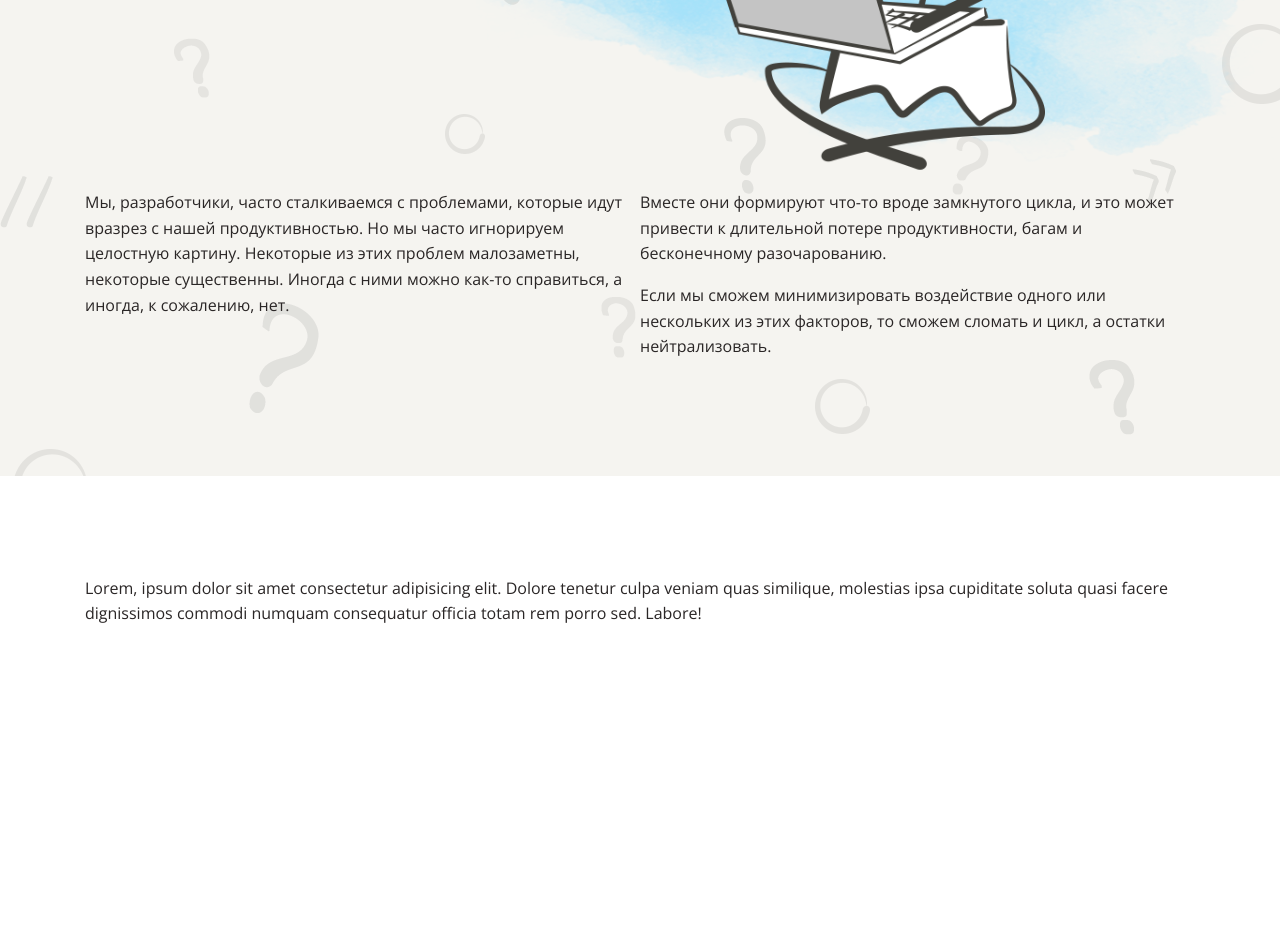
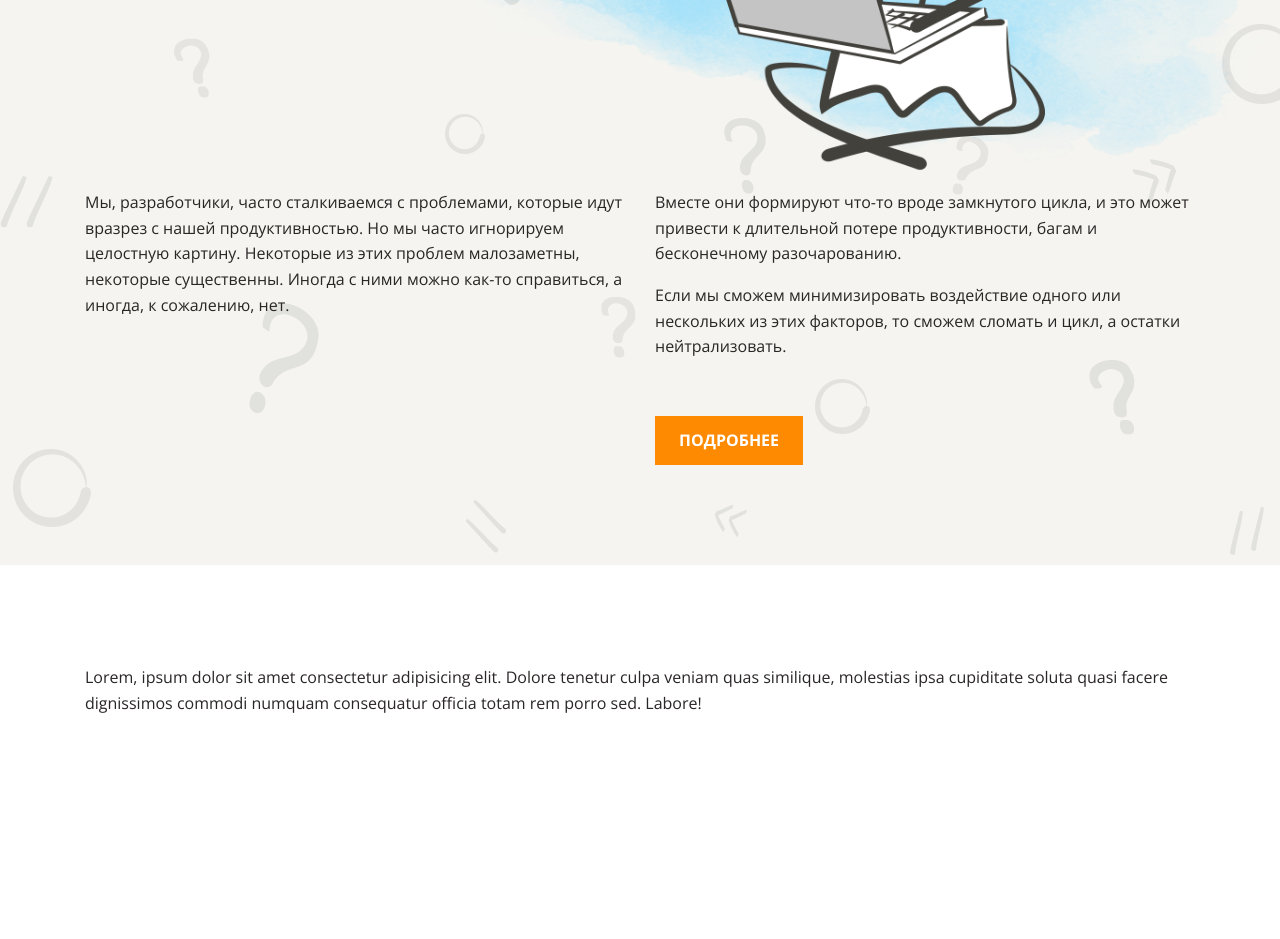
Before and after one commit to deputatov/layout-designer-project-lvl1, a website: page src/index.html in a window 1280 px wide. Shown: the part 370-1309 px from the top of the page. Drawn offline with Linux system fonts and the light colour scheme.

Commit message:
Add stage 3

```diff
--- a/src/index.html
+++ b/src/index.html
@@ -16,31 +16,32 @@
             <span class="highlight">искажения</span><br />
             в программировании
           </h1>
-          <!-- <div class="main-image"> -->
           <img class="main-image" src="../assets/images/main.png" alt="" />
-          <!-- </div> -->
+          <div class="box">
             <div class="col-2 mt185">
               <article>
                 <p>
-                Мы, разработчики, часто сталкиваемся с проблемами, которые идут
-                вразрез с нашей продуктивностью. Но мы часто игнорируем
+                  Мы, разработчики, часто сталкиваемся с проблемами, которые
+                  идут вразрез с нашей продуктивностью. Но мы часто игнорируем
                   целостную картину. Некоторые из этих проблем малозаметны,
-                некоторые существенны. Иногда с ними можно как-то справиться, а
-                иногда, к сожалению, нет.
+                  некоторые существенны. Иногда с ними можно как-то справиться,
+                  а иногда, к сожалению, нет.
                 </p>
               </article>
               <article>
                 <p>
-                Вместе они формируют что-то вроде замкнутого цикла, и это может
-                привести к длительной потере продуктивности, багам и
+                  Вместе они формируют что-то вроде замкнутого цикла, и это
+                  может привести к длительной потере продуктивности, багам и
                   бесконечному разочарованию.
                 </p>
                 <p>
-                Если мы сможем минимизировать воздействие одного или нескольких
-                из этих факторов, то сможем сломать и цикл, а остатки
-                нейтрализовать.
+                  Если мы сможем минимизировать воздействие одного или
+                  нескольких из этих факторов, то сможем сломать и цикл, а
+                  остатки нейтрализовать.
                 </p>
+                <a href="#" class="btn mt40">подробнее</a>
               </article>
+            </div>
           </div>
         </section>
       </div>
--- a/src/styles/style.css
+++ b/src/styles/style.css
@@ -4,6 +4,7 @@
   --translucent-white: #d7ccc0;
   --light: #f5f4f0;
   --main: #fe8a02;
+  --hover-main: #ea7600;
   --basic-dark: #42413c;
   --dark: #2a2626;
   --translucent-dark: #908d8b;
@@ -22,6 +23,12 @@
   font-weight: 400;
   font-family: "Open Sans";
   src: url("../../assets/fonts/OpenSans-Regular.ttf");
+}
+
+@font-face {
+  font-weight: 700;
+  font-family: "Open Sans";
+  src: url("../../assets/fonts/OpenSans-Bold.ttf");
 }
 
 body {
@@ -74,7 +81,9 @@ h3 {
 .container::before {
   position: absolute;
 
-  z-index: -1;
+  max-width: 100%;
+
+  vertical-align: middle;
 
   background-repeat: no-repeat;
   background-size: cover;
@@ -85,8 +94,6 @@ h3 {
 }
 
 .b-light {
-  z-index: -1;
-
   background-color: var(--light);
 }
 
@@ -127,10 +134,38 @@ section {
   vertical-align: middle;
 }
 
-/* .main-image > img {
-
-} */
-
 .mt185 {
   margin-top: 185px;
 }
+
+.box {
+  display: flex;
+  margin: 0 -15px;
+}
+
+article {
+  flex: 1 1 auto;
+  margin: 0 15px;
+}
+
+.btn {
+  display: inline-block;
+  padding: 12px 24px;
+
+  color: var(--white);
+
+  font-weight: bold;
+
+  text-transform: uppercase;
+  text-decoration: none;
+
+  background-color: var(--main);
+}
+
+.btn:hover {
+  background-color: var(--hover-main);
+}
+
+.mt40 {
+  margin-top: 40px;
+}
```
Lines whose indentation alone changed are shown as unchanged.
